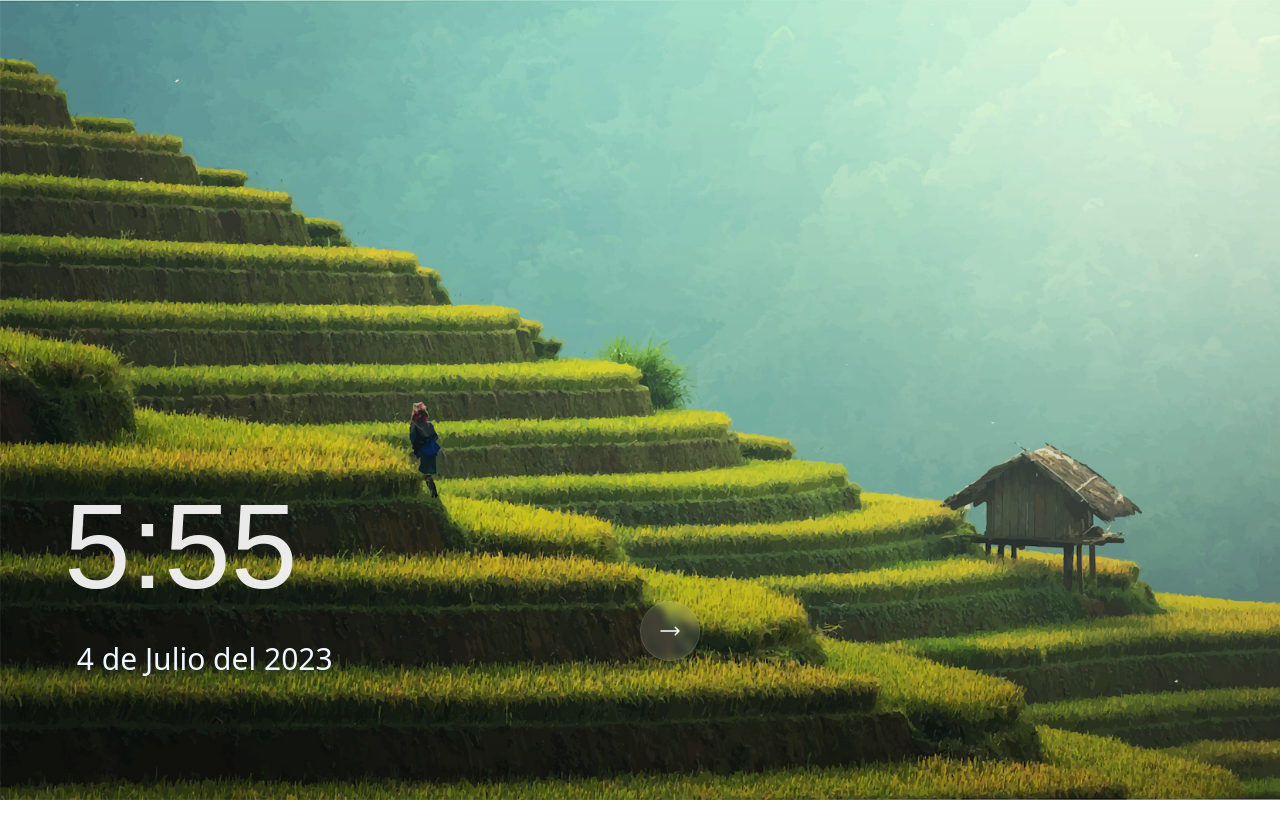
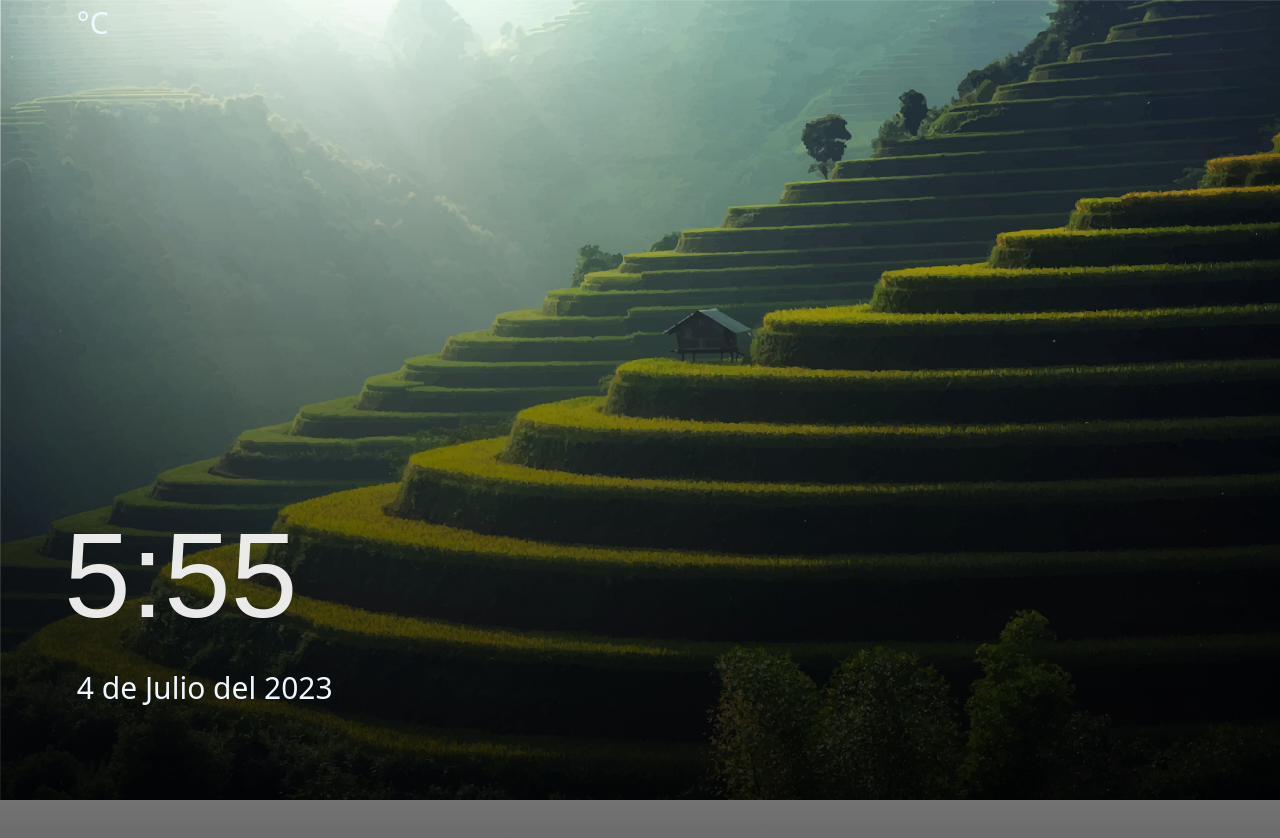
Before and after one commit to eehcx/IoTTemperature, a React (Create React App) app: page /temperature in a window 1280 px wide. Shown: the top 838 px of the page. Before the commit the page ends 800 px from the top, so only its background shows below. Built offline with nearby package versions, Linux system fonts and the light colour scheme; no server answers; the database is empty.

Commit message:
Ultima version

```diff
--- /dev/null
+++ b/src/components/Time.js
@@ -0,0 +1,75 @@
+import React, { useEffect, useState, useRef  } from 'react';
+import anime from 'animejs';
+import { Dialog } from '@headlessui/react'
+import { Bars3Icon, XMarkIcon } from '@heroicons/react/24/outline'
+import '../styles/temp.css'
+
+export default function Time() {
+    //const {onClick}= this.props
+    const elementRef = useRef(null);
+    const elementRef2 = useRef(null);
+
+
+    const fechaActual = new Date();
+    const year = fechaActual.getFullYear();
+    const mounth = fechaActual.getMonth() + 1;
+    const day = fechaActual.getDate();
+    const hour = fechaActual.getHours();
+    const minutes = fechaActual.getMinutes();
+
+    useEffect(() => {
+        const element = elementRef.current;
+        const element2 = elementRef2.current;
+
+        anime({
+            targets: element,
+            translateY: [-100, 0],
+            opacity: [0, 1],
+            easing: 'easeOutExpo',
+            duration: 5000
+        });
+
+        anime({
+            targets: element2,
+            translateX: [-100, 0],
+            opacity: [0, 1],
+            easing: 'easeOutExpo',
+            duration: 5000
+        });
+    }, []);
+
+    function updateDateTime() {
+        const fechaActual = new Date();
+        const year = fechaActual.getFullYear();
+        const month = fechaActual.getMonth() + 1;
+        const day = fechaActual.getDate();
+        const hour = fechaActual.getHours();
+        const minutes = fechaActual.getMinutes();
+
+        document.getElementById('time').innerHTML = `${hour}:${minutes}`;
+        const meses = ['Enero', 'Febrero', 'Marzo', 'Abril', 'Mayo', 'Junio', 'Julio', 'Agosto', 'Septiembre', 'Octubre', 'Noviembre', 'Diciembre'];
+        document.getElementById('date').innerHTML = `${day} de ${meses[month - 1]} del ${year}`;
+
+    }
+
+    setInterval(updateDateTime, 1000);
+
+    return (
+        <>
+            <div className='content'>
+                <p className='time' id='time'>Time</p>
+                <p className='date' id='date'>Date</p>
+            </div>
+        </>
+    )
+}
+
+
+/*
+
+<button className='button-container'>
+<svg xmlns="http://www.w3.org/2000/svg" fill="none" viewBox="0 0 24 24" strokeWidth={1.5} stroke="currentColor" className="w-6 h-6">
+    <path strokeLinecap="round" strokeLinejoin="round" d="M17.25 8.25L21 12m0 0l-3.75 3.75M21 12H3" />
+</svg>
+</button>
+*/
--- a/src/index.js
+++ b/src/index.js
@@ -4,7 +4,7 @@ import { BrowserRouter as Router, Route, Routes } from 'react-router-dom';
 import './index.css';
 import App from './App';
 import About from './pages/About';
-import Temperature from './pages/Main';
+import Temp from './pages/Main';
 import Use from './pages/Use';
 import Colaborators from './pages/Colaborators';
 import School from './pages/School';
@@ -17,7 +17,7 @@ root.render(
       <Routes>
         <Route path="/" element={<App />} />
         <Route path="/about" element={<About />} />
-        <Route path="/temperature" element={<Temperature />} />
+        <Route path="/temperature" element={<Temp />} />
         <Route path="/documentation" element={<Use />} />
         <Route path="/colaborators" element={<Colaborators />} />
         <Route path="/school" element={<School />} />
--- a/src/pages/Main.js
+++ b/src/pages/Main.js
@@ -5,6 +5,7 @@ import { Bars3Icon, XMarkIcon } from '@heroicons/react/24/outline'
 import { initializeApp } from "firebase/app";
 import { getDatabase, ref, onValue  } from 'firebase/database';
 import '../styles/temp.css'
+import Time from '../components/Time'
 
 const firebaseConfig = {
     apiKey: "AIzaSyDnoXJKGMwIT7TrCbjd-7YqEggoxz0QmQo",
@@ -19,23 +20,37 @@ const firebaseConfig = {
 const app = initializeApp(firebaseConfig);
 const db = getDatabase(app);
 
+/*
 export default function Temperature() {
-    const elementRef = useRef(null);
-    const elementRef2 = useRef(null);
+    const [formularioActual, setFormularioActual] = useState(1);
+    const [visible, setVisible] = React.useState(false);
+    const [showBlur, setShowBlur] = useState(null);
 
-    const fechaActual = new Date();
-    const year = fechaActual.getFullYear();
-    const mounth = fechaActual.getMonth() + 1;
-    const day = fechaActual.getDate();
-    const hour = fechaActual.getHours();
-    const minutes = fechaActual.getMinutes();
-    const [isImageScaled, setIsImageScaled] = useState(false);
-    const [showBlur, setShowBlur] = useState(false);
+    function handleButtonClick() {
+        setFormularioActual(formularioActual + 1);
+    };
 
-    const handleButtonClick = () => {
-        //setIsImageScaled(!isImageScaled);
-        //setShowBlur(true);
-    };
+    return (
+        <>
+            {formularioActual === 1 && (
+                <div className={`app ${showBlur ? 'blur' : ''}`}>
+                    <div className='back-container'>
+                        <div className='content'>
+                            <Time onClick={this.handleButtonClick} />
+                        </div>
+                    </div>
+                </div>
+            )}
+            {formularioActual === 2 &&(
+                <>
+                    <Temp />
+                </>
+            )}
+        </>
+    )
+}*/
+
+export default function Temp() {
 
     const [temperature, setTemperature] = useState('');
 
@@ -43,24 +58,6 @@ export default function Temperature() {
     let tempRef;
 
     useEffect(() => {
-        const element = elementRef.current;
-        const element2 = elementRef2.current;
-
-        anime({
-            targets: element,
-            translateY: [-100, 0],
-            opacity: [0, 1],
-            easing: 'easeOutExpo',
-            duration: 5000
-        });
-
-        anime({
-            targets: element2,
-            translateX: [-100, 0],
-            opacity: [0, 1],
-            easing: 'easeOutExpo',
-            duration: 5000
-        });
 
         tempRef = ref(db, 'temperature/' + postId + '/grados');
         const unsubscribe = onValue(tempRef, (snapshot) => {
@@ -72,34 +69,24 @@ export default function Temperature() {
         };
     }, []);
 
-    function updateDateTime() {
-        const fechaActual = new Date();
-        const year = fechaActual.getFullYear();
-        const month = fechaActual.getMonth() + 1;
-        const day = fechaActual.getDate();
-        const hour = fechaActual.getHours();
-        const minutes = fechaActual.getMinutes();
+    let svg;
 
-        document.getElementById('time').innerHTML = `${hour}:${minutes}`;
-        const meses = ['Enero', 'Febrero', 'Marzo', 'Abril', 'Mayo', 'Junio', 'Julio', 'Agosto', 'Septiembre', 'Octubre', 'Noviembre', 'Diciembre'];
-        document.getElementById('date').innerHTML = `${day} de ${meses[month - 1]} del ${year}`;
+    if (temperature >=30){
+        svg = '../assets/images/sun.svg';
+    } else if(temperature < 10) {
+        svg = '../assets/images/snow.svg';
     }
 
-    setInterval(updateDateTime, 1000);
-
-    return (
-        <div className={`app ${showBlur ? 'blur' : ''}`}>
-            <div className={`back-container ${isImageScaled ? 'scaled' : ''}`}>
-            <div className='content'>
-                <p className='time' id='time'>Time</p>
-                <p className='date' id='date'>Date</p>
-                <button className={`button-container`} onClick={handleButtonClick}>
-                <svg xmlns="http://www.w3.org/2000/svg" fill="none" viewBox="0 0 24 24" strokeWidth={1.5} stroke="currentColor" className="w-6 h-6">
-                    <path strokeLinecap="round" strokeLinejoin="round" d="M17.25 8.25L21 12m0 0l-3.75 3.75M21 12H3" />
-                </svg>
-                </button>
+    return(
+        <>
+            <div className='fondo'>
+                <div className='content'>
+                    <div className='row'>
+                        <p className='date'>{temperature} °C</p>
+                    </div>
+                    <Time/>
+                </div>
             </div>
-            </div>
-        </div>
+        </>
     )
-}
+};
--- a/src/styles/temp.css
+++ b/src/styles/temp.css
@@ -8,7 +8,7 @@
 }
 
 .app.blur {
-    backdrop-filter: blur(3px); /* Ajusta el desenfoque */
+    backdrop-filter: blur(5px); /* Ajusta el desenfoque */
     background-color: rgba(0, 0, 0, 0); /* Agrega un fondo transparente */
 }
 
@@ -21,20 +21,10 @@
     transition: transform 0.3s;
 }
 
-.back-container.scaled {
-    transform: scale(1);
-    position: fixed;
-    top: 0;
-    left: 0;
-    right: 0;
-    bottom: 0;
-    overflow: hidden;
-}
-
 .content{
     height: 100%;
     width: 100%;
-    background: linear-gradient(to bottom, rgba(255, 255, 255, 0), rgba(0, 0, 0, 0.253));
+    background: linear-gradient(to bottom, rgba(255, 255, 255, 0), rgba(0, 0, 0, 0.583));
 }
 
 /*https://codepen.io/Hyperplexed/pen/vYpXNJd*/
@@ -46,7 +36,7 @@
     color: #f2f2f2f6;
     text-align: left;
     margin-left: 5vw;
-    padding-top: 57vh;
+    padding-top: 55vh;
 }
 
 .date {
@@ -62,17 +52,16 @@
     position: relative;
     margin-left: 50vw;
     margin-top: -10vh;
-    padding: 10px;
     width: 60px;
     height: 60px;
     backdrop-filter: blur(3px);
     background-color: rgba(255, 255, 255, 0.1);
     border: 1px solid rgba(255, 255, 255, 0.1);
-    border-radius: 100px;
+    border-radius: 50px;
     box-shadow: 2px 2px 2px rgba(0, 0, 0, 0.1);
     cursor: pointer;
-    color: #fff;
-    transition: background-color 0.3s, border 0.3s, box-shadow 0.3s;
+    color: #ffffffa9;
+    transition: background-color 0.5s, border 0.5s, box-shadow 0.5s;
 }
 
 .button-container:hover {
@@ -83,13 +72,16 @@
 
 .button-container.blur-button {
     background-color: rgba(255, 255, 255, 0.1);
-    transition: background-color 0.3s;
+    transition: background-color 0.6s;
 }
 
 .fondo{
-    width: 140%;
+    width: 100%;
     height: 100vh;
     background-image: url('../assets/images/fondo.jpg');
     background-size: cover;
     background-repeat: no-repeat;
 }
+
+.row{
+}
```
Also changed, not shown: src/assets/images/snow.svg (added), src/assets/images/sun.svg (added), src/pages/temp.js (deleted).
